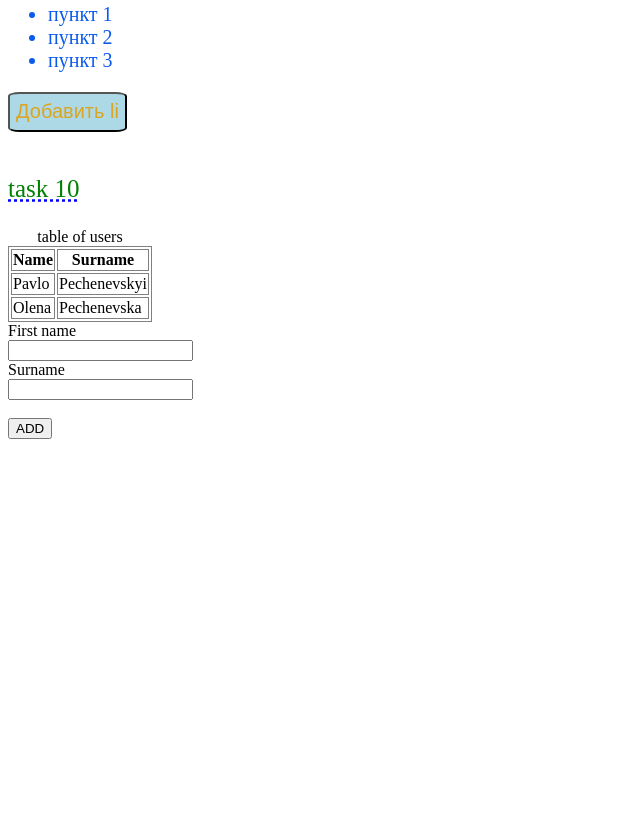
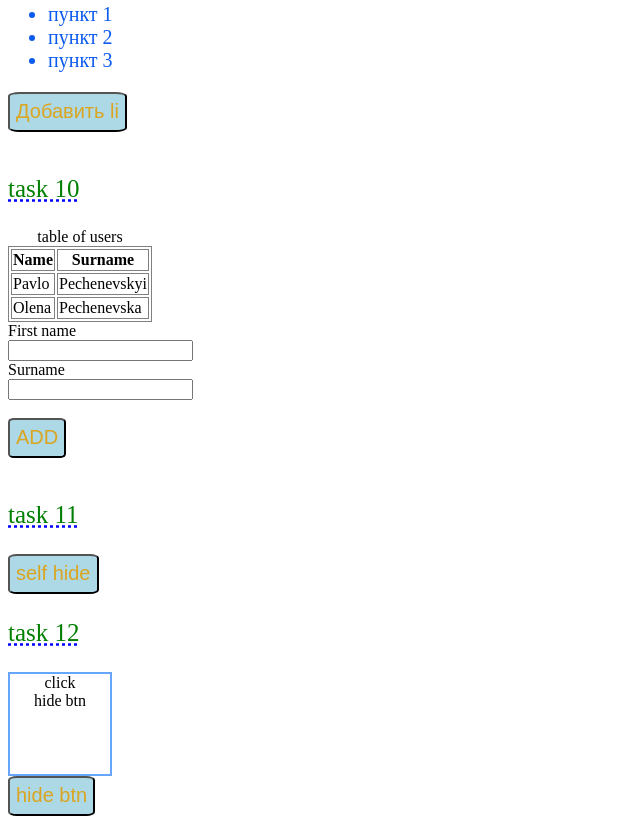
Before and after one commit to PechPavlo/HomeWork-7, a plain HTML site: page index.html in a window 1280 px wide. Shown: the part 2465-3289 px from the top of the page, without its empty margins (0-640 px from the left). Before the commit the page ends 2912 px from the top, so only its background shows below. Drawn offline with Linux system fonts and the light colour scheme.

Commit message:
task 11 and task 12 are complited

```diff
--- a/index.html
+++ b/index.html
@@ -53,7 +53,7 @@
             <li>пункт 2</li>
             <li>пункт 3</li>
         </ul>
-        <button id="targetUlBtn">Добавить li</button>
+        <button id="targetUlBtn" class="button1">Добавить li</button>
     </div>
     <br><p class='task'>task 10</p>
     <div id="tableUserDiv">
@@ -67,9 +67,16 @@
             <input type="text" id="nameInput"><br>
             <label for="surNameInput">Surname</label><br>
             <input type="text" id="surNameInput"><br><br>
-            <input type="button" id="addNewUser" value="ADD">
+            <input type="button" id="addNewUser" class="button1" value="ADD">
         </form>
     </div>
+    <br><p class='task'>task 11</p>
+    <button id="selfHideBtn" class="button1">self hide</button>
+    <br><p class='task'>task 12</p>
+    <div id="hide" class="redOnClick">
+        click  <br>hide btn
+    </div>
+    <button id="hideBtn" class="button1">hide btn</button>
     <script src="main.js"></script>
 </body>
 </html>
--- a/main.js
+++ b/main.js
@@ -111,3 +111,12 @@ addNewUser.onclick = () => {
     nameInput.value = '';
     surNameInput.value = '';
 }
+
+// task 11
+// Создайте кнопку, при клике на которую, она будет скрывать сама себя.
+
+selfHideBtn.onclick = () => selfHideBtn.style.display = 'none';
+
+//task 12
+// Используя JavaScript, сделайте так, чтобы при клике на кнопку исчезал элемент с id=hide;
+hideBtn.onclick = () => hide.style.display = 'none';
--- a/style.css
+++ b/style.css
@@ -43,7 +43,7 @@ h1{
     font-size: 20px;
     color:  rgb(11, 90, 238);
 }
-#targetUlBtn{
+.button1{
     height: 40px;
     font-size: 20px;
     border-radius: 10%;
```
